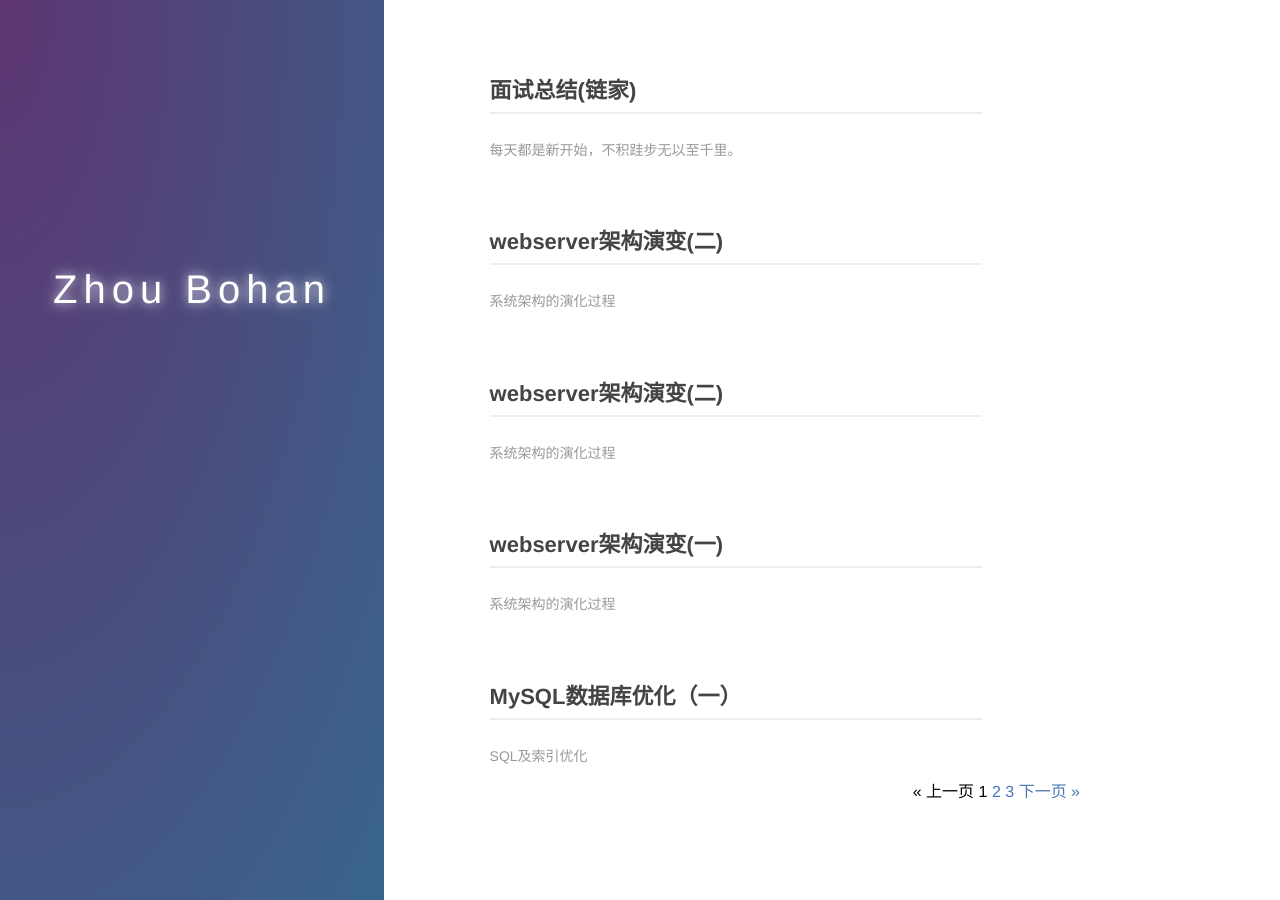
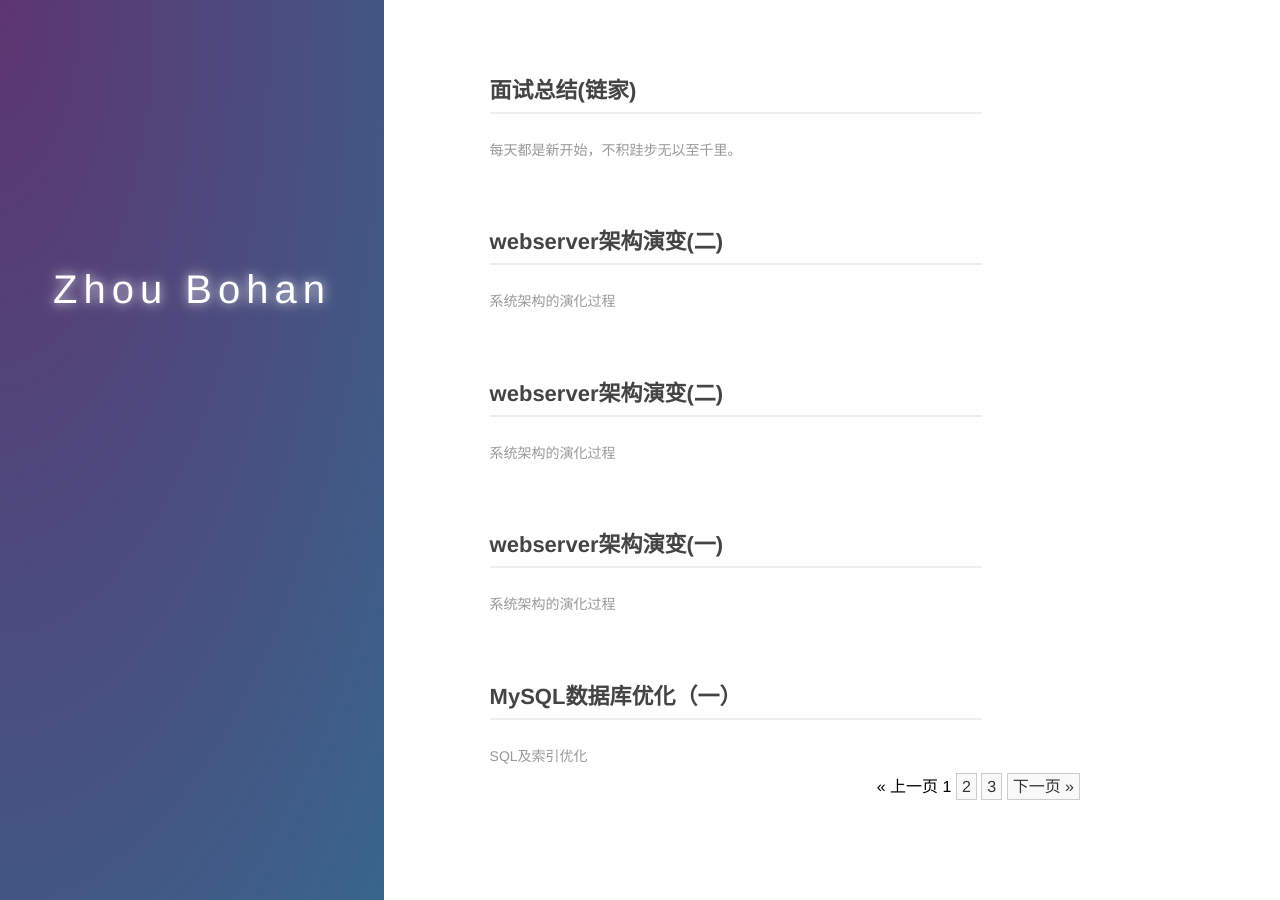
Before and after one commit to zhoubohan/Blog, a Jekyll site: the page built from index.html, in a window 1280 px wide. Built offline with Jekyll 4.4.1, drawn with Linux system fonts in a browser that asks for light colours; the list of posts is cut into pages by our own code.

Commit message:
fix css-2

```diff
--- a/_includes/style.css
+++ b/_includes/style.css
@@ -199,6 +199,18 @@ a.external:hover {
   position:absolute;
   right:200px;
   bottom:100px;
+}
+
+.index-wrapper .pagination a {
+  display: inline-block;
+  line-height: 25px;
+  padding-left: 5px;
+  padding-right: 5px;
+  border: 1px solid #CCC;
+  background: #F9F9F9;
+  color: #333;
+  width: auto;
+  text-decoration: none;
 }
 
 .index-wrapper .info-card h1 {
```
